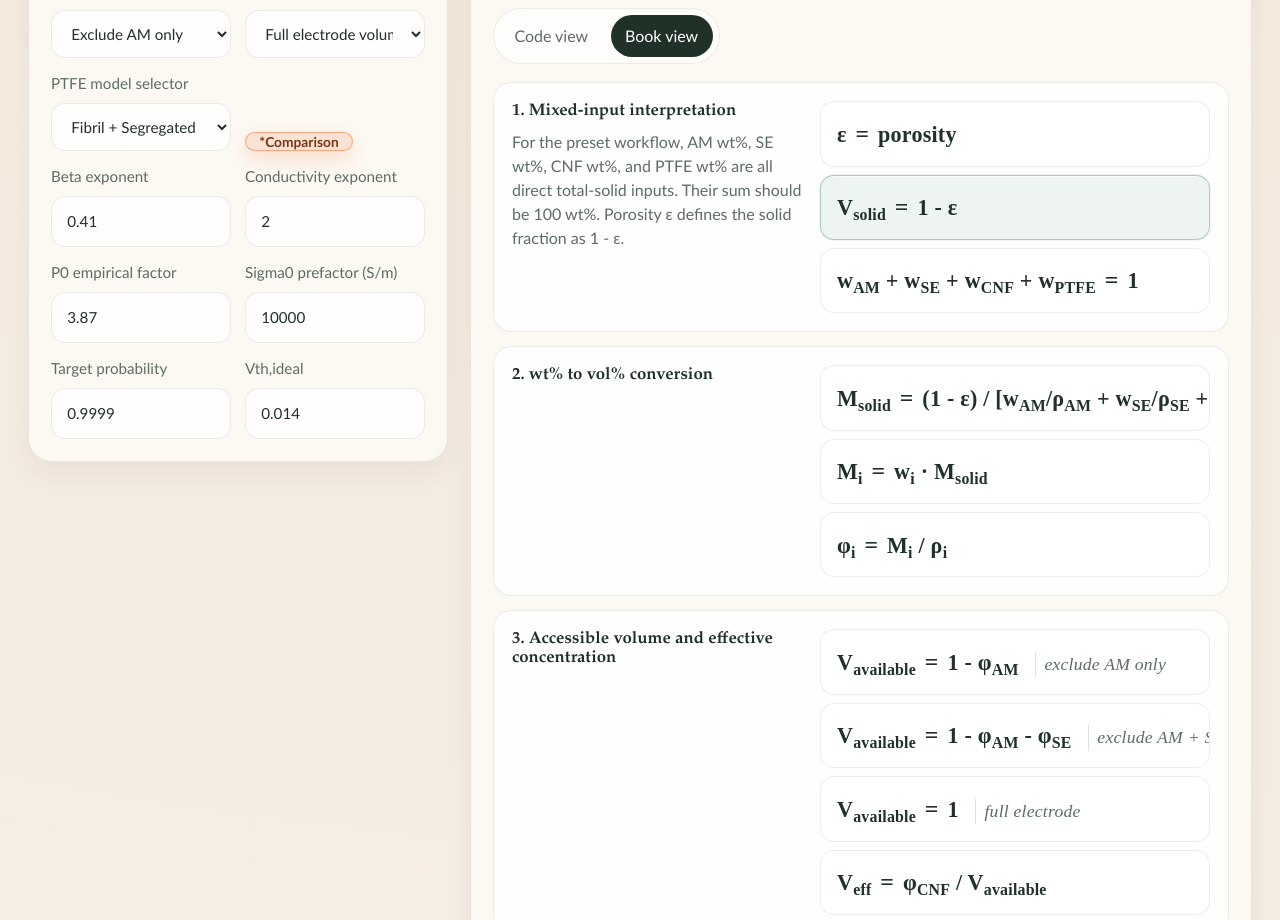
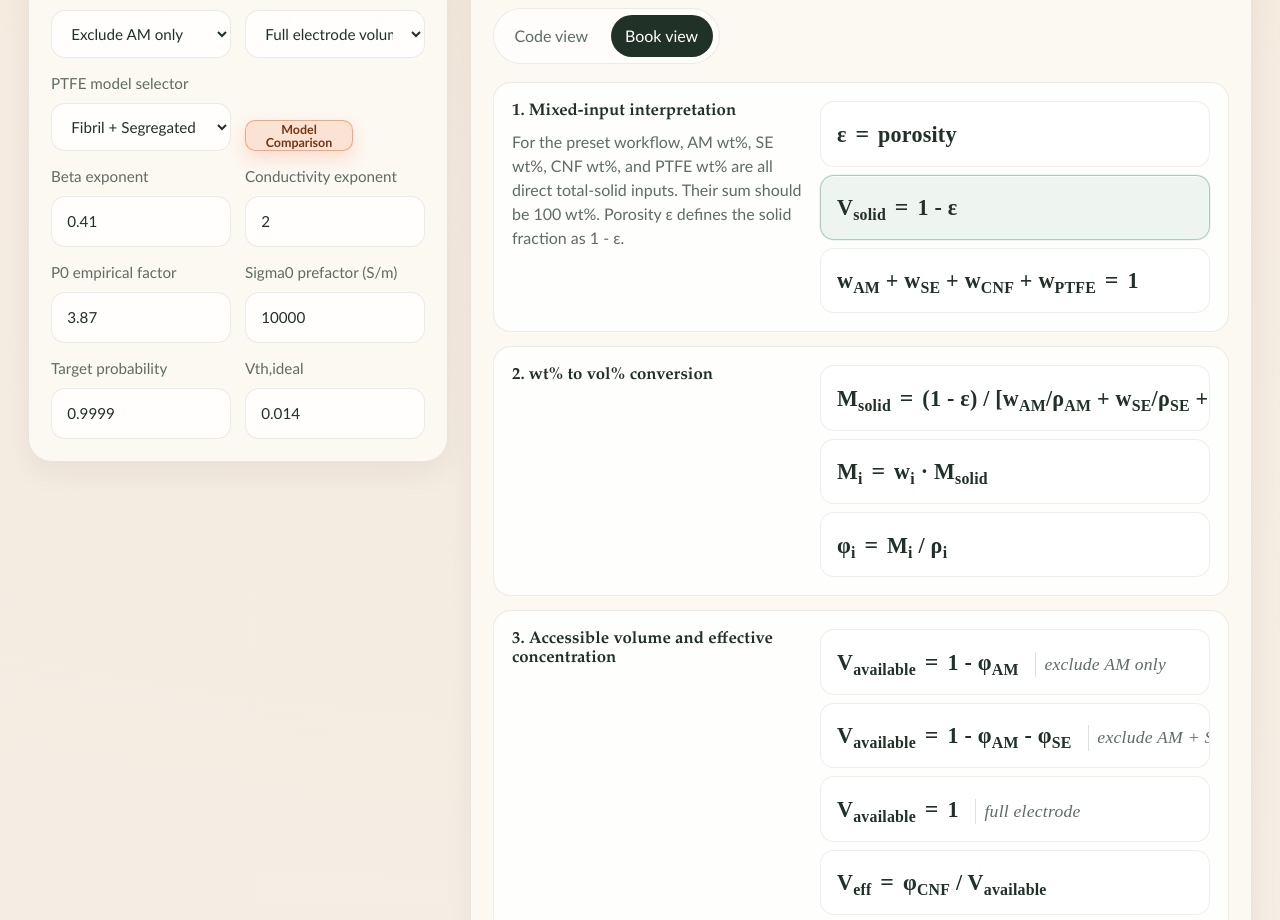
Before and after one commit to mktree1008-gif/codex-webepp, a React (Vite) app: page / in a window 1280 px wide. Shown: the part 2320-3240 px from the top of the page. Built offline with nearby package versions, Linux system fonts and the light colour scheme.

Commit message:
Rename comparison button label to Model Comparison

```diff
--- a/src/App.css
+++ b/src/App.css
@@ -254,10 +254,11 @@
   display: inline-flex;
   align-items: center;
   justify-content: center;
-  padding: 0.1rem 0.55rem;
+  padding: 0.1rem 0.5rem;
   font: inherit;
-  font-size: 0.86rem;
-  line-height: 1;
+  font-size: 0.78rem;
+  line-height: 1.05;
+  letter-spacing: 0;
   font-weight: 700;
   color: #7a3411;
   background: rgba(241, 113, 56, 0.16);
--- a/src/App.tsx
+++ b/src/App.tsx
@@ -3292,7 +3292,7 @@ function App() {
                 className="ptfe-comparison-jump-button"
                 onClick={scrollToPtfeComparison}
               >
-                {ptfeComparisonJumpLabel}
+                {ptfeComparisonJumpLabel ? 'Model Comparison' : 'Model Comparison'}
               </button>
               <NumberField
                 label={text.beta}
```
